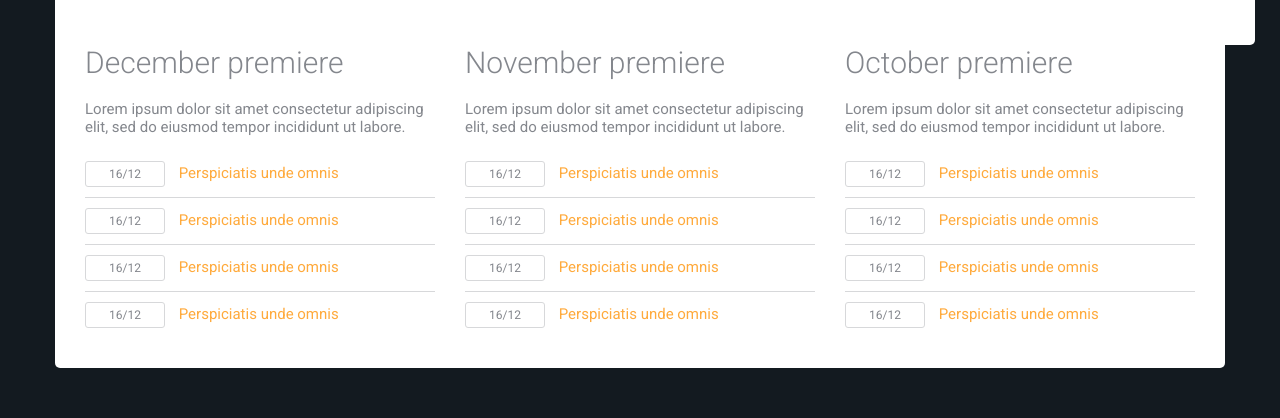
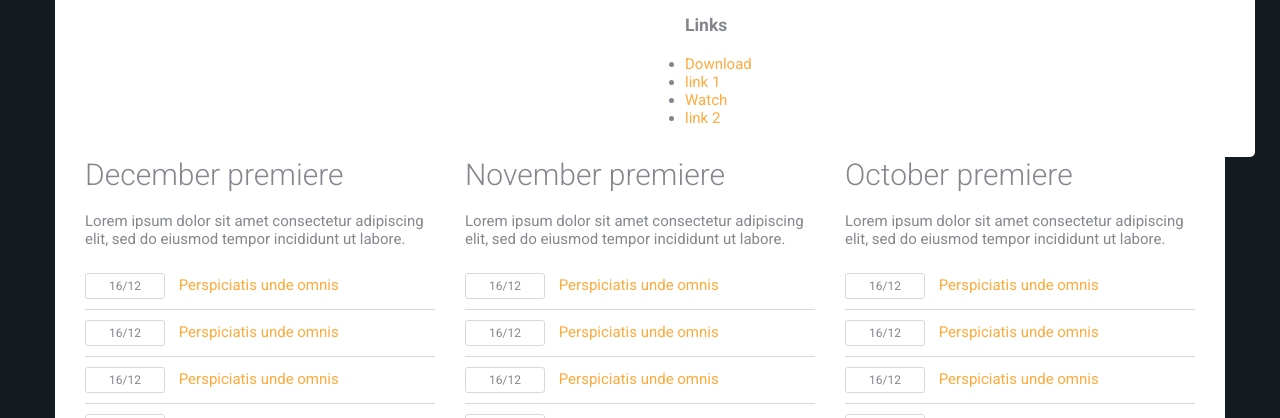
Before and after one commit to Muhodari/IMDB_Clone, a Django app: page /movies/1 in a window 1280 px wide. Shown: the part 1606-2024 px from the top of the page. Run offline with Django 3.2, Linux system fonts and the light colour scheme; data comes from the database, SQL or seed files in the repository; both versions use the stored data as it was after the commit; style sheets or scripts are compiled from the project's sources.

Commit message:
views count,watch,download links

```diff
--- a/IMDB_CLONE/movie/templates/movie/movie_detail.html
+++ b/IMDB_CLONE/movie/templates/movie/movie_detail.html
@@ -107,6 +107,35 @@
 										<li><strong>Writers:</strong> Chris Sanders (screenplay), Kirk De Micco (screenplay)</li>
 										<li><strong>Stars:</strong> Nicolas Cage, Ryan Reynolds, Emma Stone</li>
 									</ul>
+
+
+									<section>
+										<h3>Links</h3>
+										<ul class="dlinks">
+											<li> <a>Download</a></li>
+											{% for link in links %}
+											{% if link.type == 'D' %}
+											<li> <a href="{{link.link}}">link {{forloop.counter}}</a> </li>
+											{% endif %}
+											{% endfor %}
+
+
+										</ul>
+
+										<ul class="wlinks">
+											<li> <a>Watch</a></li>
+											{% for link in links %}
+											{% if link.type == 'W' %}
+											<li> <a href="{{link.link}}">link {{forloop.counter}}</a> </li>
+											{% endif %}
+											{% endfor %}
+
+										</ul>
+
+									</section>
+
+
+
 								</div>
 							</div> <!-- .row -->
 
--- a/IMDB_CLONE/movie/views.py
+++ b/IMDB_CLONE/movie/views.py
@@ -2,7 +2,7 @@
 
 # Create your views here.
 from django.views.generic import ListView, DetailView
-from .models import Movie
+from .models import Movie, Movie_Links
 
 
 class MovieList(ListView):
@@ -12,3 +12,14 @@
 
 class MovieDetail(DetailView):
     model = Movie
+
+    def get_object(self):
+        object = super(MovieDetail, self).get_object()
+        object.views_count += 1
+        object.save()
+        return object
+
+    def get_context_data(self, **kwargs):
+        context = super(MovieDetail, self).get_context_data(**kwargs)
+        context['links'] = Movie_Links.objects.filter(movie=self.get_object())
+        return context
```
Also changed, not shown: IMDB_CLONE/db.sqlite3, 1 other file.
